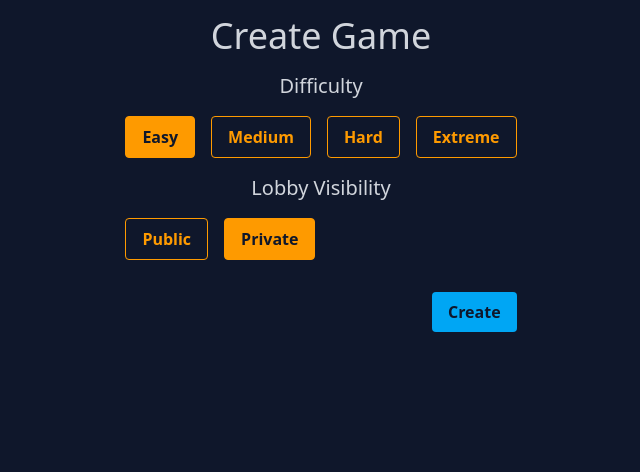
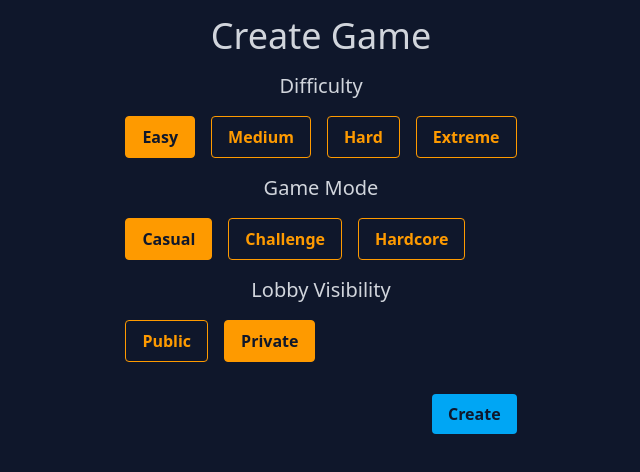
Before and after one commit to jf7689/sudokutogether, a React (Vite) app in the folder client/: page /create in a window 1280 px wide. Shown: the top 472 px of the page, without its empty margins (319-959 px from the left). Built offline with nearby package versions, Linux system fonts and the light colour scheme; no server answers.

Commit message:
Add game mode selection to create page.

```diff
--- a/client/src/components/VirtualKeyboard.jsx
+++ b/client/src/components/VirtualKeyboard.jsx
@@ -2,7 +2,7 @@ const VirtualKeyboard = ({ selectedCell, notesMode, onNotesClick, onEraseClick,
   const numbers = [1, 2, 3, 4, 5, 6, 7, 8, 9];
 
   return (
-    <div className="flex flex-col w-[320px] md:w-[400px] ring-1 ring-amber-500 rounded-sm">
+    <div className="flex flex-col w-[320px] md:w-[400px] border-1 border-amber-500 rounded-sm">
       <div className="flex justify-evenly border-b-1 border-gray-500">
         <div
           className="hover:bg-slate-950 active:bg-slate-950 w-full h-full md:py-1 cursor-pointer"
--- a/client/src/pages/CreateGame.jsx
+++ b/client/src/pages/CreateGame.jsx
@@ -3,6 +3,7 @@ import { Link } from "react-router";
 
 const CreateGame = () => {
   const [difficulty, setDifficulty] = useState("easy");
+  const [gameMode, setGameMode] = useState("casual");
   const [isPublic, setIsPublic] = useState(false);
 
   const generateRoomId = () => {
@@ -55,6 +56,34 @@ const CreateGame = () => {
             </button>
           </div>
 
+          <h2 className="text-gray-300 text-xl text-center py-4">Game Mode</h2>
+          <div className="flex gap-4">
+            <button
+              className={`${gameMode === "casual" && "bg-amber-500"} hover:bg-amber-500 ${
+                gameMode === "casual" ? "text-slate-900" : "text-amber-500"
+              } hover:text-slate-900 font-semibold px-4 py-2 border-1 border-amber-500 rounded-sm cursor-pointer`}
+              onClick={() => setGameMode("casual")}
+            >
+              Casual
+            </button>
+            <button
+              className={`${gameMode === "challenge" && "bg-amber-500"} hover:bg-amber-500 ${
+                gameMode === "challenge" ? "text-slate-900" : "text-amber-500"
+              } hover:text-slate-900 font-semibold px-4 py-2 border-1 border-amber-500 rounded-sm cursor-pointer`}
+              onClick={() => setGameMode("challenge")}
+            >
+              Challenge
+            </button>
+            <button
+              className={`${gameMode === "hardcore" && "bg-amber-500"} hover:bg-amber-500 ${
+                gameMode === "hardcore" ? "text-slate-900" : "text-amber-500"
+              } hover:text-slate-900 font-semibold px-4 py-2 border-1 border-amber-500 rounded-sm cursor-pointer`}
+              onClick={() => setGameMode("hardcore")}
+            >
+              Hardcore
+            </button>
+          </div>
+
           <h2 className="text-gray-300 text-xl text-center py-4">Lobby Visibility</h2>
           <div className="flex gap-4">
             <button
@@ -77,7 +106,7 @@ const CreateGame = () => {
           <div className="flex justify-end mt-8">
             <Link
               to={`/${generateRoomId()}`}
-              state={{ difficulty: difficulty }}
+              state={{ difficulty, gameMode }}
               className="bg-sky-500 hover:bg-sky-300 text-slate-900 font-semibold px-4 py-2 rounded-sm cursor-pointer"
             >
               Create
--- a/client/src/pages/Game.jsx
+++ b/client/src/pages/Game.jsx
@@ -8,14 +8,14 @@ const Game = () => {
   const gameSettings = location.state;
   const [isStarted, setIsStarted] = useState(true);
   return (
-    <div className="flex flex-col items-center h-screen bg-slate-900">
-      {console.log("Game Settings:", gameSettings)}
+    <div className="flex flex-col items-center h-screen bg-slate-900 ">
       {isStarted ? <Sudoku /> : <PlayerList />}
-      <div className="flex flex-col items-center bg-slate-800 w-screen mt-8">
+
+      <div className="flex flex-col items-center w-[320px] md:w-[400px] mt-8 py-1 border-1 border-amber-500 rounded-sm">
         <h3 className="text-gray-300 text-xl">Game Settings</h3>
-        <div>
+        <div className="py-1">
           <p className="text-gray-300">Difficulty: {gameSettings.difficulty}</p>
-          <p className="text-gray-300">Mode: Classic</p>
+          <p className="text-gray-300">Game Mode: {gameSettings.gameMode}</p>
         </div>
       </div>
     </div>
```
